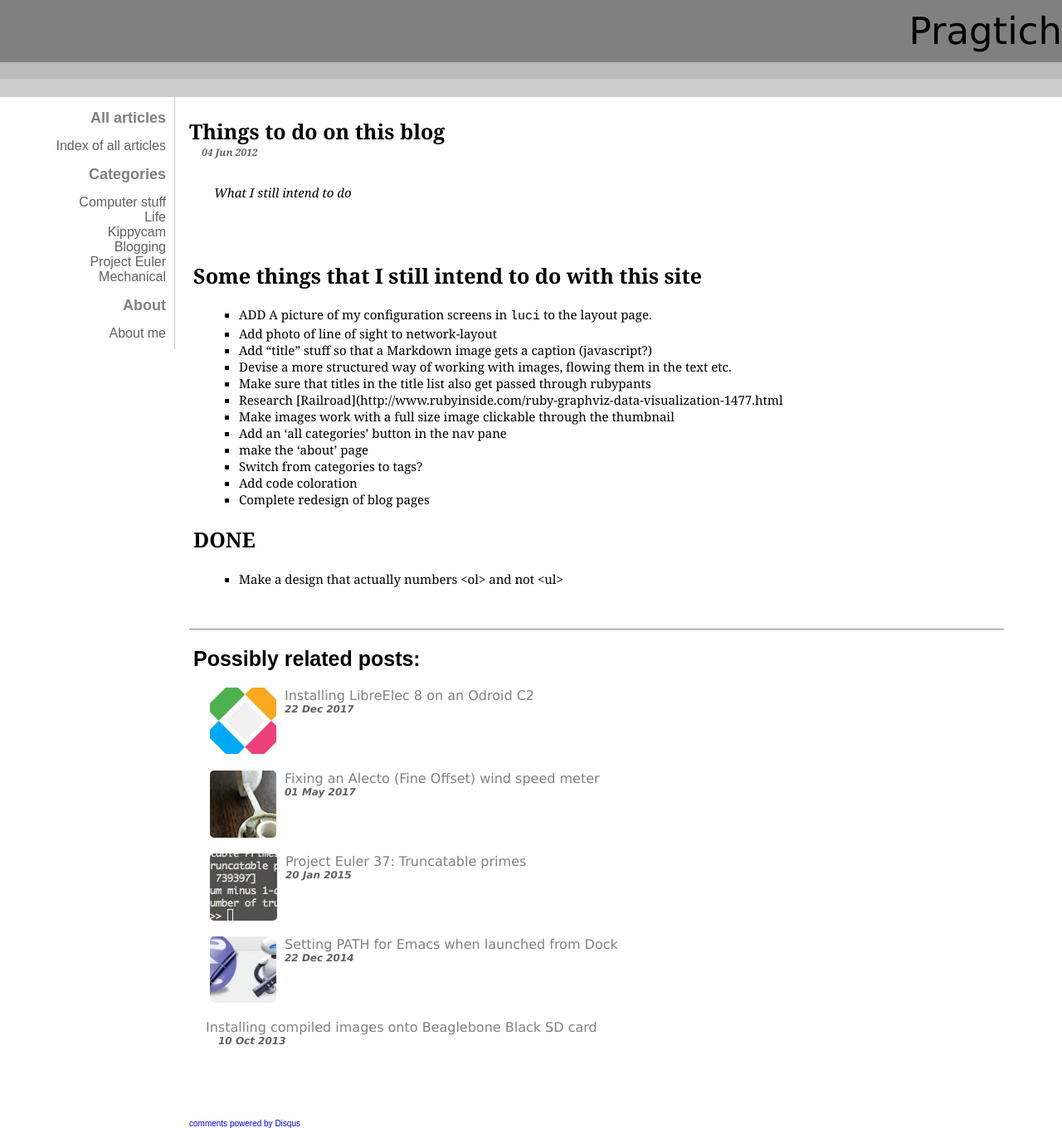
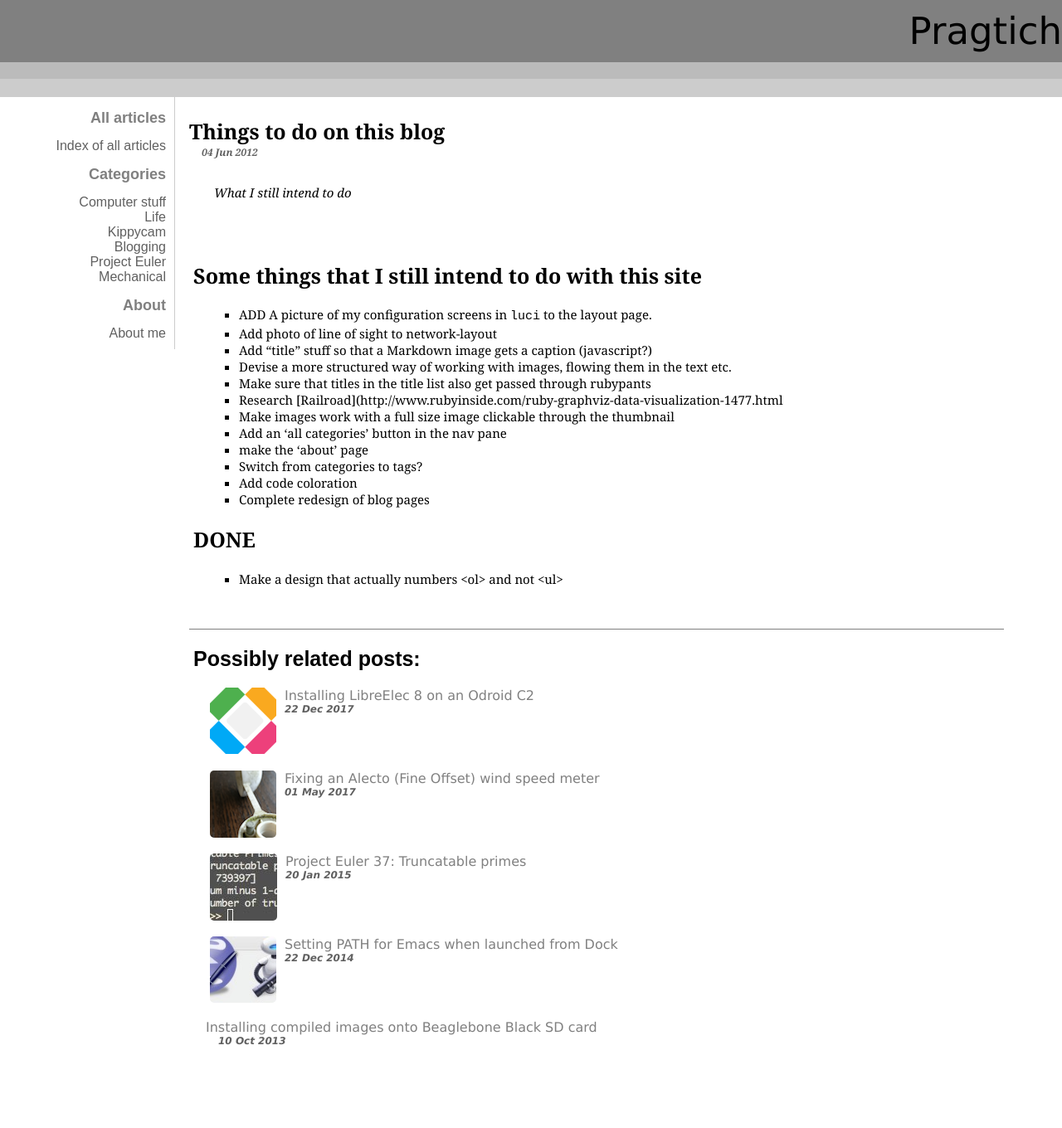
Before and after one commit to pragtich/pragtich.github.com, a Jekyll site: the page built from _posts/2012-06-04-TODO_website.md, in a window 1280 px wide. Shown: the whole page at 83% size. Built offline with Jekyll 4.4.1, drawn with Linux system fonts in a browser that asks for light colours; Markdown is read by kramdown in place of the engine named in the settings; comment, search, counter and statistics services are not loaded; some of the changed lines change nothing that is shown.

Commit message:
Remove batch of old references to http URLs including disqus

```diff
--- a/_config.yml
+++ b/_config.yml
@@ -4,7 +4,7 @@
 highlighter: pygments
 exclude: [Rakefile]
 include: [atom.xml]
-url: http://www.pragti.ch
+url: https://www.pragti.ch
 
 author: Joris Pragt
 
--- a/_layouts/default.html
+++ b/_layouts/default.html
@@ -8,7 +8,7 @@
 <!--[if IE]>
     <script src="http://html5shiv.googlecode.com/svn/trunk/html5.js"></script>
     <![endif]--><link rel="alternate" type="application/rss+xml" title="Pragtich blog
-    feed" href="http://pragti.ch/atom.xml">
+    feed" href="https://pragti.ch/atom.xml">
 </head>
 <body>
   <titleframe><titlebar><div id="largetitle"> <a href="../../../../../">Pragtich</a>
--- a/_layouts/post.html
+++ b/_layouts/post.html
@@ -27,20 +27,24 @@
 {% endfor %}
 
   </p>
+
+
   <div id="disqus_thread"></div>
-  <script type="text/javascript">
-            /* * * CONFIGURATION VARIABLES: EDIT BEFORE PASTING INTO YOUR WEBPAGE * * */
-  var disqus_shortname = 'pragtich'; // required: replace example with your forum shortname
-  var disqus_identifier = '{{ page.comment_id }}';
-            /* * * DON'T EDIT BELOW THIS LINE * * */
-            (function() {
-                var dsq = document.createElement('script'); dsq.type = 'text/javascript'; dsq.async = true;
-                dsq.src = 'http://' + disqus_shortname + '.disqus.com/embed.js';
-                (document.getElementsByTagName('head')[0] || document.getElementsByTagName('body')[0]).appendChild(dsq);
-            })();
-  </script><noscript>Please enable JavaScript to view the <a href="http://disqus.com/?ref_noscript">comments powered by Disqus.</a>
-</noscript>
-  <a href="http://disqus.com" class="dsq-brlink">comments powered by <span class="logo-disqus">Disqus</span>
+<script>
+
+var disqus_config = function () {
+    this.page.url = '{{site.url}}{{page.url}}';
+    this.page.identifier = '{{ page.comment_id }}';
+};
+
+(function() { // DON'T EDIT BELOW THIS LINE
+var d = document, s = d.createElement('script');
+s.src = 'https://pragtich.disqus.com/embed.js';
+s.setAttribute('data-timestamp', +new Date());
+(d.head || d.body).appendChild(s);
+})();
+</script>
+<noscript>Please enable JavaScript to view the <a href="https://disqus.com/?ref_noscript">comments powered by Disqus.</a></noscript>
   </a>
 </footer>
 </article>
```
